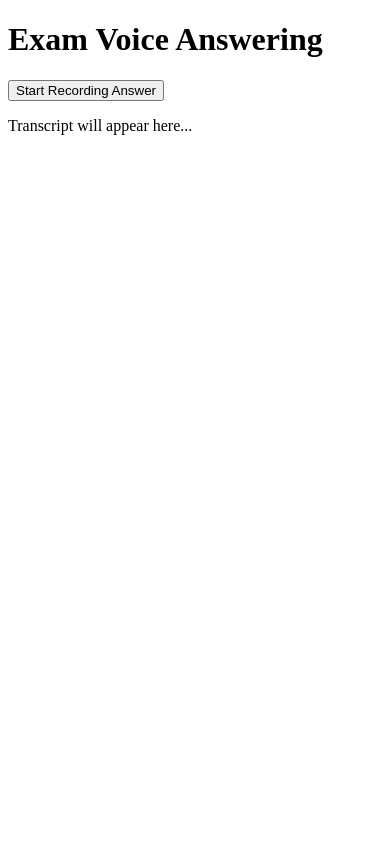
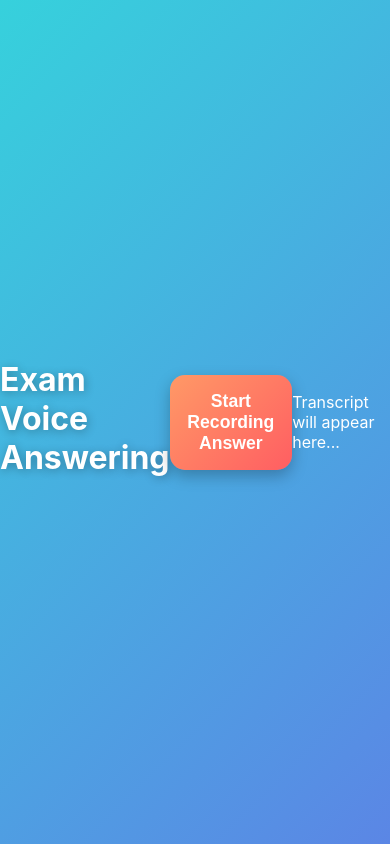
Before and after one commit to Ramnivash123/parsing, a Flask app: page /exam in a window 390 px wide. Run offline with Flask 3, Linux system fonts and the light colour scheme.

Commit message:
Update exam.html

```diff
--- a/templates/exam.html
+++ b/templates/exam.html
@@ -3,6 +3,143 @@
 <head>
 <meta charset="UTF-8" />
 <title>Exam Audio Capture</title>
+<style>
+    /* Global Styles */
+    * {
+      box-sizing: border-box;
+      margin: 0;
+      padding: 0;
+    }
+
+    body, html {
+      width: 100%;
+      height: 100%;
+      font-family: 'Inter', sans-serif;
+      display: flex;
+      justify-content: center;
+      align-items: center;
+      background: linear-gradient(135deg, #36d1dc, #5b86e5);
+      overflow: hidden;
+      color: #fff;
+    }
+
+    /* Container */
+    .container {
+      width: 95%;
+      max-width: 500px;
+      background: rgba(255, 255, 255, 0.1);
+      border-radius: 30px;
+      backdrop-filter: blur(15px);
+      box-shadow: 0 20px 40px rgba(0,0,0,0.25);
+      padding: 2.5rem 2rem;
+      text-align: center;
+      animation: fadeInUp 1s ease forwards;
+    }
+
+    /* Fade-in animation */
+    @keyframes fadeInUp {
+      0% { opacity: 0; transform: translateY(30px); }
+      100% { opacity: 1; transform: translateY(0); }
+    }
+
+    /* Logo */
+    .logo {
+      width: 90px;
+      height: 90px;
+      margin-bottom: 1.5rem;
+      border-radius: 50%;
+      box-shadow: 0 5px 15px rgba(0,0,0,0.3);
+    }
+
+    /* Headings */
+    h1 {
+      font-size: clamp(2rem, 5vw, 2.5rem);
+      margin-bottom: 0.5rem;
+      color: #fff;
+      text-shadow: 1px 2px 10px rgba(0,0,0,0.3);
+    }
+
+    p.description {
+      font-size: 1rem;
+      color: #e0f7fa;
+      margin-bottom: 2rem;
+      line-height: 1.5;
+    }
+
+    /* Form Styles */
+    form {
+      display: flex;
+      flex-direction: column;
+      gap: 1.2rem;
+    }
+
+    input[type="file"] {
+      padding: 1rem;
+      border-radius: 15px;
+      border: none;
+      font-size: 1rem;
+      cursor: pointer;
+      background: rgba(255,255,255,0.9);
+      color: #333;
+      font-weight: 500;
+      transition: transform 0.3s ease, box-shadow 0.3s ease;
+      box-shadow: 4px 4px 10px rgba(0,0,0,0.1), -4px -4px 10px rgba(255,255,255,0.2);
+    }
+
+    input[type="file"]:hover {
+      transform: translateY(-3px);
+      box-shadow: 6px 6px 15px rgba(0,0,0,0.2), -6px -6px 15px rgba(255,255,255,0.25);
+    }
+
+    button {
+      padding: 1rem;
+      font-size: 1.1rem;
+      font-weight: 700;
+      border: none;
+      border-radius: 15px;
+      cursor: pointer;
+      background: linear-gradient(135deg, #ff9966, #ff5e62);
+      color: #fff;
+      transition: transform 0.3s ease, box-shadow 0.3s ease;
+      box-shadow: 0 6px 15px rgba(0,0,0,0.25);
+    }
+
+    button:hover {
+      transform: translateY(-3px);
+      box-shadow: 0 10px 25px rgba(0,0,0,0.3);
+    }
+
+    .voice-note {
+      margin-top: 1rem;
+      font-size: 0.95rem;
+      color: #ffffffb3;
+    }
+
+    /* Responsive */
+    @media(max-width: 400px) {
+      .container {
+        padding: 2rem 1.5rem;
+      }
+
+      h1 {
+        font-size: 2rem;
+      }
+    }
+    .logo-container {
+      display: flex;
+      align-items: center;
+      justify-content: center; /* center horizontally in container */
+      gap: 15px; /* space between logo and text */
+      margin-bottom: 1.5rem;
+    }
+
+    .logo-text {
+      font-size: 1.5rem;
+      font-weight: 700;
+      color: #fff;
+      text-shadow: 1px 2px 8px rgba(0,0,0,0.3);
+    }
+  </style>
 </head>
 <body>
   <h1>Exam Voice Answering</h1>
```
